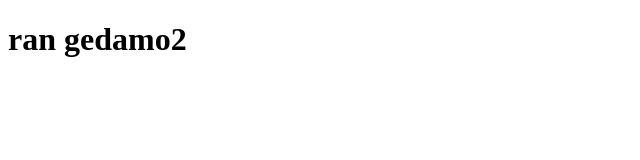
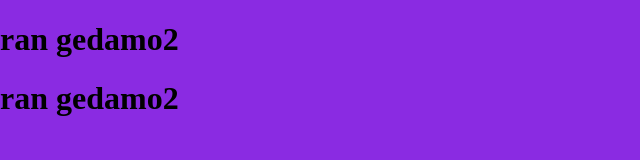
Before and after one commit to RanGedamo/ran-gedamo-portfolio, a plain HTML site: page index.html in a window 1280 px wide. Shown: the whole page, without its empty margins (0-640 px from the left). Drawn offline with Linux system fonts and the light colour scheme.

Commit message:
somthing

```diff
--- a/index.html
+++ b/index.html
@@ -6,7 +6,18 @@
     <meta name="viewport" content="width=device-width, initial-scale=1.0">
     <title>Document</title>
 </head>
+<style>
+    html,body{
+        margin: 0;
+        height: 100%;
+        width: 100%;
+    }
+    body{
+        background-color: blueviolet;
+    }
+</style>
 <body>
+    <h1>ran gedamo2</h1>
     <h1>ran gedamo2</h1>
 </body>
 </html>
```
